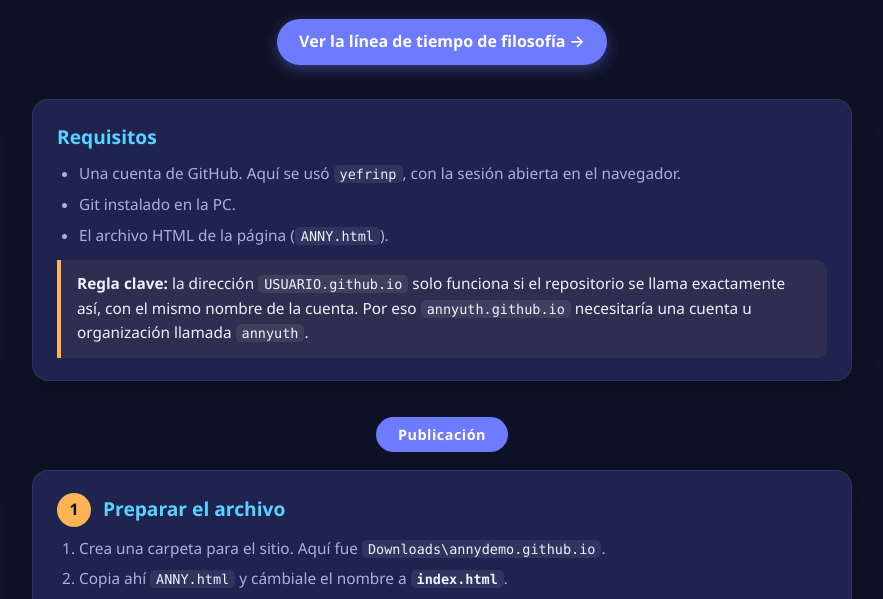
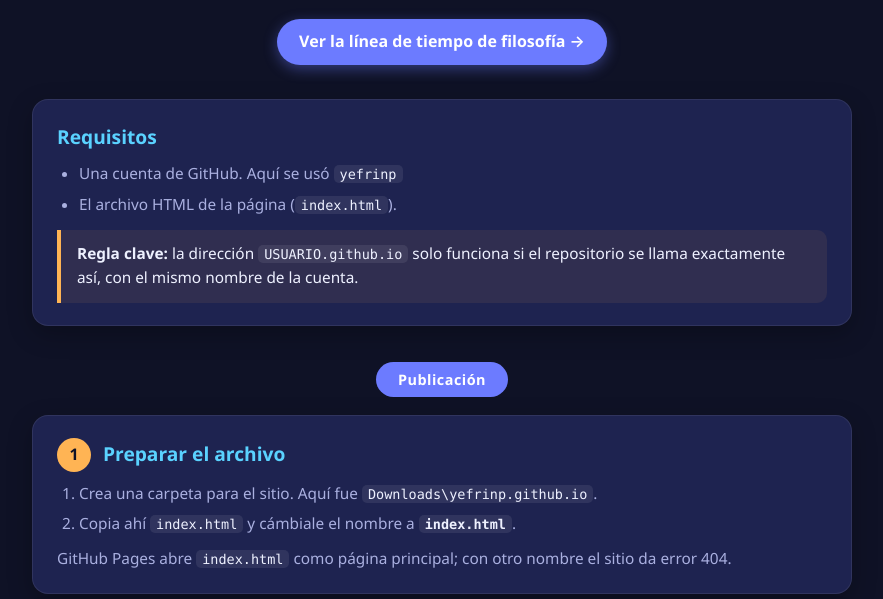
Before and after one commit to yefrinp/yefrinp.github.io, a plain HTML site: page index.html in a window 1280 px wide. Shown: the part 137-736 px from the top of the page, without its empty margins (198-1081 px from the left). Drawn offline with Linux system fonts and the light colour scheme.

Commit message:
Update HTML content and file references

```diff
--- a/index.html
+++ b/index.html
@@ -84,12 +84,11 @@
   <section class="card">
     <h2>Requisitos</h2>
     <ul>
-      <li>Una cuenta de GitHub. Aquí se usó <code>yefrinp</code>, con la sesión abierta en el navegador.</li>
-      <li>Git instalado en la PC.</li>
-      <li>El archivo HTML de la página (<code>ANNY.html</code>).</li>
+      <li>Una cuenta de GitHub. Aquí se usó <code>yefrinp</code></li>
+      <li>El archivo HTML de la página (<code>index.html</code>).</li>
     </ul>
     <div class="nota">
-      <p><b>Regla clave:</b> la dirección <code>USUARIO.github.io</code> solo funciona si el repositorio se llama exactamente así, con el mismo nombre de la cuenta. Por eso <code>annyuth.github.io</code> necesitaría una cuenta u organización llamada <code>annyuth</code>.</p>
+      <p><b>Regla clave:</b> la dirección <code>USUARIO.github.io</code> solo funciona si el repositorio se llama exactamente así, con el mismo nombre de la cuenta.</p>
     </div>
   </section>
 
@@ -98,8 +97,8 @@
   <section class="card">
     <h2><span class="num">1</span>Preparar el archivo</h2>
     <ol>
-      <li>Crea una carpeta para el sitio. Aquí fue <code>Downloads\annydemo.github.io</code>.</li>
-      <li>Copia ahí <code>ANNY.html</code> y cámbiale el nombre a <b><code>index.html</code></b>.</li>
+      <li>Crea una carpeta para el sitio. Aquí fue <code>Downloads\yefrinp.github.io</code>.</li>
+      <li>Copia ahí <code>index.html</code> y cámbiale el nombre a <b><code>index.html</code></b>.</li>
     </ol>
     <p>GitHub Pages abre <code>index.html</code> como página principal; con otro nombre el sitio da error 404.</p>
   </section>
```
